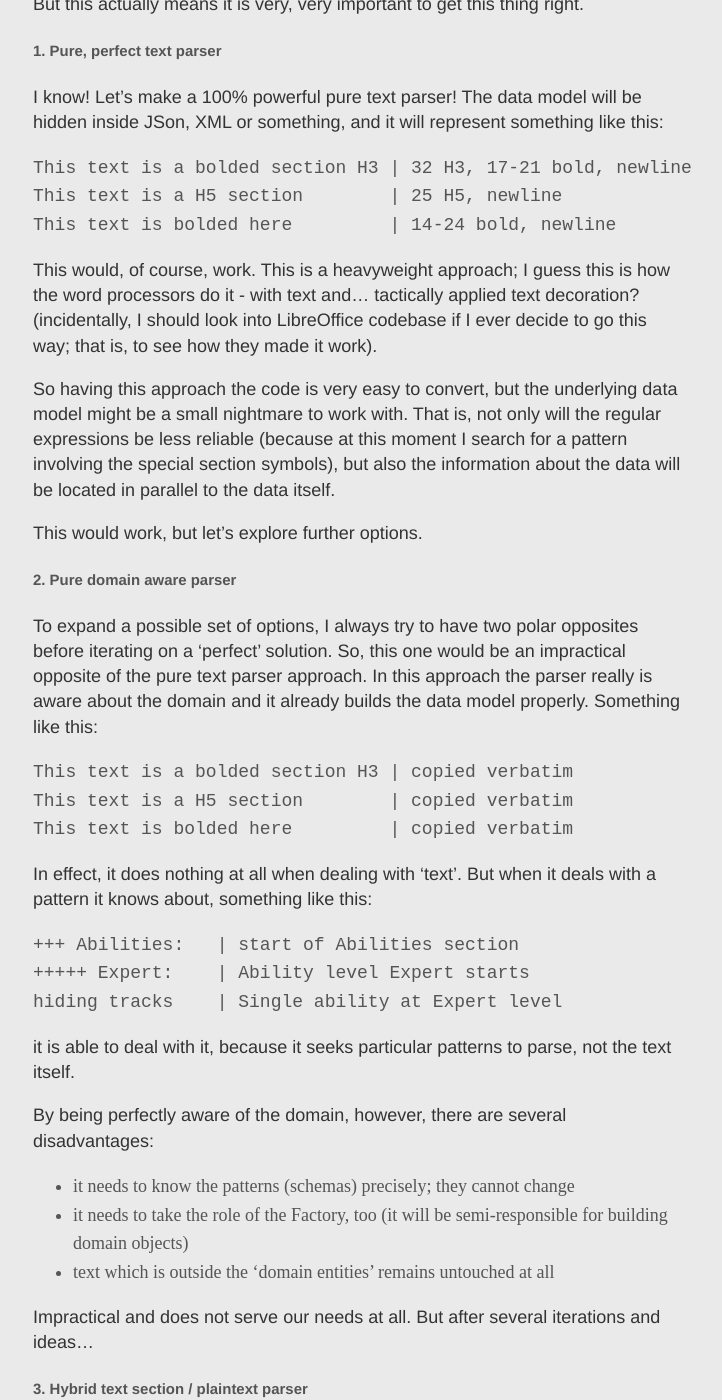
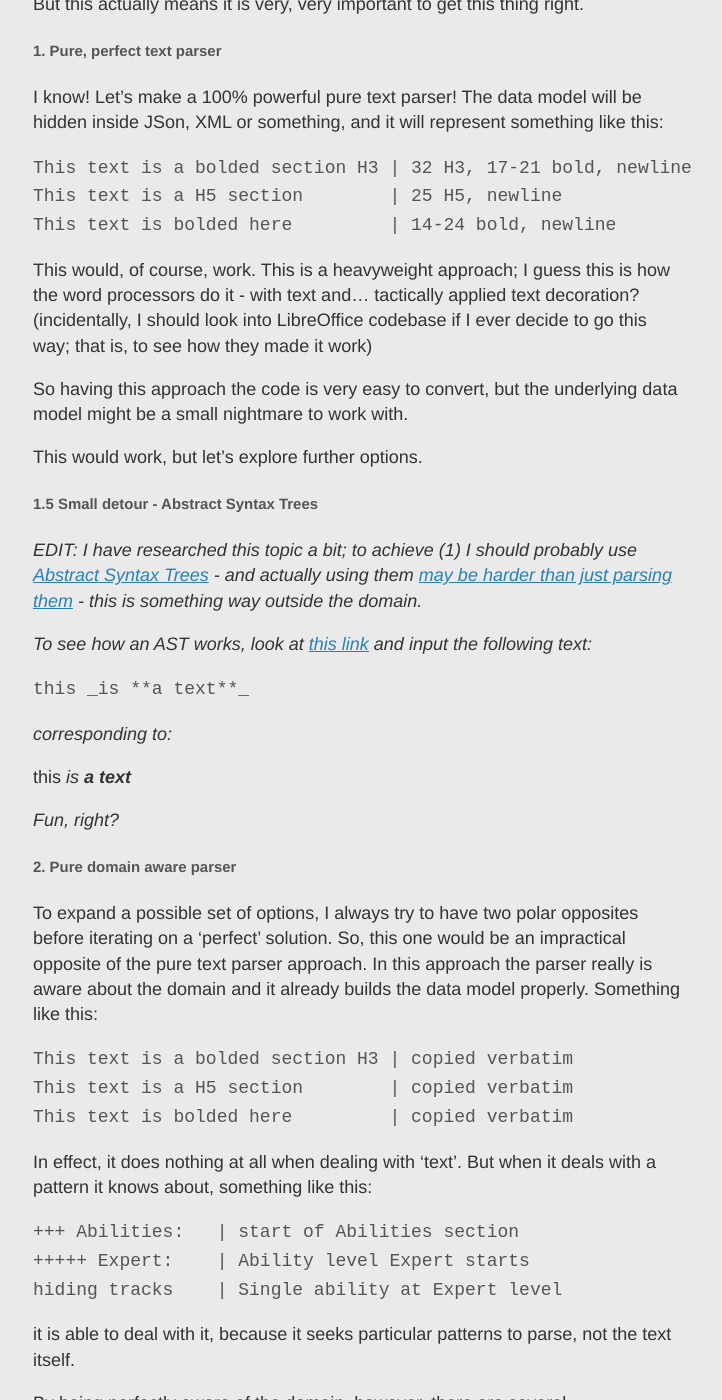
Before and after one commit to ljzolw/ljzolw.github.io, a Jekyll site: the page built from _posts/2016-12-13-to-refactor-some-strings.md, in a window 1280 px wide and 1400 px high, scrolled down 19953 px. Shown: the whole window, without its empty margins (282-1004 px from the left). Built offline with Jekyll 4.4.1, drawn with Linux system fonts in a browser that asks for light colours.

Commit message:
Small edit: added a micro-section on Abstract Syntax Trees.

```diff
--- a/_posts/2016-12-13-to-refactor-some-strings.md
+++ b/_posts/2016-12-13-to-refactor-some-strings.md
@@ -327,11 +327,25 @@ I know! Let's make a 100% powerful pure text parser! The data model will be hidd
     This text is a H5 section        | 25 H5, newline
     This text is bolded here         | 14-24 bold, newline
 
-This would, of course, work. This is a heavyweight approach; I guess this is how the word processors do it - with text and... tactically applied text decoration? (incidentally, I should look into LibreOffice codebase if I ever decide to go this way; that is, to see how they made it work).
+This would, of course, work. This is a heavyweight approach; I guess this is how the word processors do it - with text and... tactically applied text decoration? (incidentally, I should look into LibreOffice codebase if I ever decide to go this way; that is, to see how they made it work)
 
-So having this approach the code is very easy to convert, but the underlying data model might be a small nightmare to work with. That is, not only will the regular expressions be less reliable (because at this moment I search for a pattern involving the special section symbols), but also the information about the data will be located in parallel to the data itself.
+So having this approach the code is very easy to convert, but the underlying data model might be a small nightmare to work with.
 
 This would work, but let's explore further options.
+
+##### 1.5 Small detour - Abstract Syntax Trees
+
+_EDIT: I have researched this topic a bit; to achieve (1) I should probably use [Abstract Syntax Trees](https://en.wikipedia.org/wiki/Abstract_syntax_tree) - and actually using them [may be harder than just parsing them](http://www.semanticdesigns.com/Products/DMS/LifeAfterParsing.html) - this is something way outside the domain._
+
+_To see how an AST works, look at [this link](http://textlint.github.io/markdown-to-ast/example/) and input the following text:_
+
+    this _is **a text**_
+
+_corresponding to:_
+
+this _is **a text**_
+
+_Fun, right?_
 
 ##### 2. Pure domain aware parser
 
```
Also changed, not shown: favicon.ico (added).
